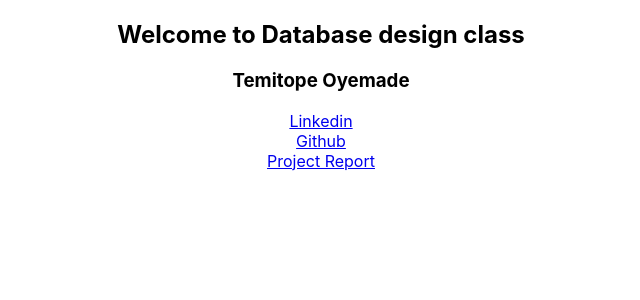
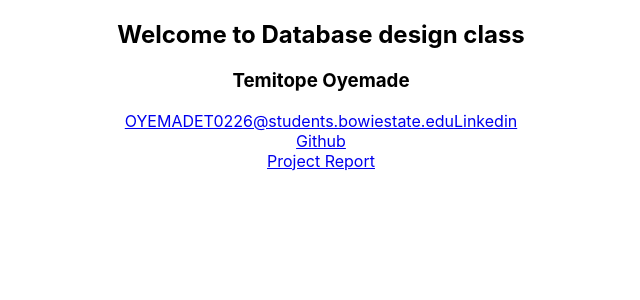
Before and after one commit to temitopejoshua/COSC-DB-Final-Project, a React (Create React App) app: page / in a window 1280 px wide. Shown: the top 300 px of the page, without its empty margins (319-959 px from the left). Built offline with nearby package versions, Linux system fonts and the light colour scheme.

Commit message:
added email

```diff
--- a/src/App.js
+++ b/src/App.js
@@ -7,6 +7,7 @@ function App() {
       <header>
       <h2>Welcome to Database design class</h2>
       <h3>Temitope Oyemade</h3>
+      <a href='mailto:OYEMADET0226@students.bowiestate.edu' target='_blank' rel="noreferrer">OYEMADET0226@students.bowiestate.edu</a>
       <a href='https://www.linkedin.com/in/temitope-oyemade-94552a179/' target='_blank' rel="noreferrer">Linkedin</a>
       <br/>
       <a href='https://github.com/temitopejoshua' target='_blank' rel="noreferrer">Github</a>
```
